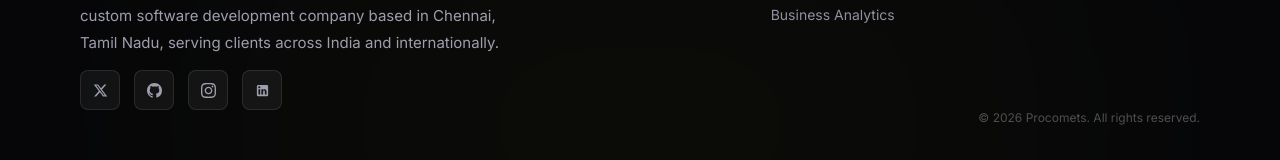
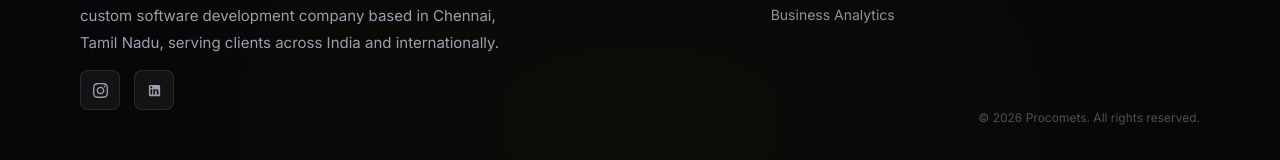
Before and after one commit to Procomets/procomtes-website-, a React (Vite) app: page /about in a window 1280 px wide. Shown: the part 2063-2223 px from the top of the page. Built offline with nearby package versions, Linux system fonts and the light colour scheme.

Commit message:
SCO content is added

```diff
--- a/index.html
+++ b/index.html
@@ -2,10 +2,11 @@
 <html lang="en">
   <head>
     <meta charset="UTF-8" />
-    <link rel="icon" type="image/svg+xml" href="/vite.svg" />
-    <meta name="viewport" content="width=device-widt, initial-scale=1.0" />
-    <title>Procomets Solutions — Custom Software Development Company</title>
+    <link rel="icon" type="image/png" href="/favicon.png" />
+    <meta name="viewport" content="width=device-width, initial-scale=1.0" />
+    <title>Procomets Solutions </title>
     <meta name="description" content="Procomets Solutions builds custom digital solutions including ERP development, web & mobile apps, AI automation, and business analytics to help businesses automate operations and accelerate growth." />
+    <meta property="og:image" content="/favicon.png" />
     <meta name="theme-color" content="#090909" />
     <link rel="preconnect" href="https://fonts.googleapis.com" />
     <link rel="preconnect" href="https://fonts.gstatic.com" crossorigin />
--- a/src/components/Footer.jsx
+++ b/src/components/Footer.jsx
@@ -60,14 +60,16 @@ export default function Footer() {
             {/* Social Icons */}
             <div className="flex items-center gap-3.5">
               {[
-                { name: "X", path: "M18.244 2.25h3.308l-7.227 8.26 8.502 11.24H16.17l-5.214-6.817L4.99 21.75H1.68l7.73-8.835L1.254 2.25H8.08l4.713 6.231zm-1.161 17.52h1.833L7.084 4.126H5.117z" },
-                { name: "GitHub", path: "M12 0C5.37 0 0 5.37 0 12c0 5.31 3.435 9.795 8.205 11.385.6.105.825-.255.825-.57 0-.285-.015-1.23-.015-2.235-3.015.555-3.795-.735-4.035-1.41-.135-.345-.72-1.41-1.23-1.695-.42-.225-1.02-.78-.015-.795.945-.015 1.62.87 1.845 1.23 1.08 1.815 2.805 1.305 3.495.99.105-.78.42-1.305.765-1.605-2.67-.3-5.46-1.335-5.46-5.925 0-1.305.465-2.385 1.23-3.225-.12-.3-.54-1.53.12-3.18 0 0 1.005-.315 3.3 1.23.96-.27 1.98-.405 3-.405s2.04.135 3 .405c2.295-1.56 3.3-1.23 3.3-1.23.66 1.65.24 2.88.12 3.18.765.84 1.23 1.905 1.23 3.225 0 4.605-2.805 5.625-5.475 5.925.435.375.81 1.095.81 2.22 0 1.605-.015 2.895-.015 3.3 0 .315.225.69.825.57A12.02 12.02 0 0024 12c0-6.63-5.37-12-12-12z" },
-                { name: "Instagram", path: "M12 2.163c3.204 0 3.584.012 4.85.07 3.252.148 4.771 1.691 4.919 4.919.058 1.265.069 1.645.069 4.849 0 3.205-.012 3.584-.069 4.849-.149 3.225-1.664 4.771-4.919 4.919-1.266.058-1.644.07-4.85.07-3.204 0-3.584-.012-4.849-.07-3.26-.149-4.771-1.699-4.919-4.92-.058-1.265-.07-1.644-.07-4.849 0-3.204.013-3.583.07-4.849.149-3.227 1.664-4.771 4.919-4.919 1.266-.057 1.645-.069 4.849-.069zm0-2.163c-3.259 0-3.667.014-4.947.072-4.358.2-6.78 2.618-6.98 6.98-.059 1.281-.073 1.689-.073 4.948 0 3.259.014 3.668.072 4.948.2 4.358 2.618 6.78 6.98 6.98 1.281.058 1.689.072 4.948.072 3.259 0 3.668-.014 4.948-.072 4.354-.2 6.782-2.618 6.979-6.98.059-1.28.073-1.689.073-4.948 0-3.259-.014-3.667-.072-4.947-.196-4.354-2.617-6.78-6.979-6.98-1.281-.059-1.69-.073-4.949-.073zm0 5.838c-3.403 0-6.162 2.759-6.162 6.162s2.759 6.163 6.162 6.163 6.162-2.759 6.162-6.163c0-3.403-2.759-6.162-6.162-6.162zm0 10.162c-2.209 0-4-1.79-4-4 0-2.209 1.791-4 4-4s4 1.791 4 4c0 2.21-1.791 4-4 4zm6.406-11.845c-.796 0-1.441.645-1.441 1.44s.645 1.44 1.441 1.44c.795 0 1.439-.645 1.439-1.44s-.644-1.44-1.439-1.44z" },
-                { name: "LinkedIn", path: "M19 3a2 2 0 0 1 2 2v14a2 2 0 0 1-2 2H5a2 2 0 0 1-2-2V5a2 2 0 0 1 2-2h14m-.5 15.5v-5.3a3.26 3.26 0 0 0-3.26-3.26c-.85 0-1.84.52-2.28 1.3v-1.11h-2.79v8.37h2.79v-4.93c0-.77.62-1.4 1.39-1.4a1.4 1.4 0 0 1 1.4 1.4v4.93h2.75M6.88 8.56a1.68 1.68 0 0 0 1.68-1.68c0-.93-.75-1.69-1.68-1.69a1.69 1.69 0 0 0-1.69 1.69c0 .93.76 1.68 1.69 1.68m1.39 9.94v-8.37H5.5v8.37h2.77z" }
+                //{ name: "X", path: "M18.244 2.25h3.308l-7.227 8.26 8.502 11.24H16.17l-5.214-6.817L4.99 21.75H1.68l7.73-8.835L1.254 2.25H8.08l4.713 6.231zm-1.161 17.52h1.833L7.084 4.126H5.117z" },
+                //{ name: "GitHub", path: "M12 0C5.37 0 0 5.37 0 12c0 5.31 3.435 9.795 8.205 11.385.6.105.825-.255.825-.57 0-.285-.015-1.23-.015-2.235-3.015.555-3.795-.735-4.035-1.41-.135-.345-.72-1.41-1.23-1.695-.42-.225-1.02-.78-.015-.795.945-.015 1.62.87 1.845 1.23 1.08 1.815 2.805 1.305 3.495.99.105-.78.42-1.305.765-1.605-2.67-.3-5.46-1.335-5.46-5.925 0-1.305.465-2.385 1.23-3.225-.12-.3-.54-1.53.12-3.18 0 0 1.005-.315 3.3 1.23.96-.27 1.98-.405 3-.405s2.04.135 3 .405c2.295-1.56 3.3-1.23 3.3-1.23.66 1.65.24 2.88.12 3.18.765.84 1.23 1.905 1.23 3.225 0 4.605-2.805 5.625-5.475 5.925.435.375.81 1.095.81 2.22 0 1.605-.015 2.895-.015 3.3 0 .315.225.69.825.57A12.02 12.02 0 0024 12c0-6.63-5.37-12-12-12z" },
+                { name: "Instagram", url: "#", path: "M12 2.163c3.204 0 3.584.012 4.85.07 3.252.148 4.771 1.691 4.919 4.919.058 1.265.069 1.645.069 4.849 0 3.205-.012 3.584-.069 4.849-.149 3.225-1.664 4.771-4.919 4.919-1.266.058-1.644.07-4.85.07-3.204 0-3.584-.012-4.849-.07-3.26-.149-4.771-1.699-4.919-4.92-.058-1.265-.07-1.644-.07-4.849 0-3.204.013-3.583.07-4.849.149-3.227 1.664-4.771 4.919-4.919 1.266-.057 1.645-.069 4.849-.069zm0-2.163c-3.259 0-3.667.014-4.947.072-4.358.2-6.78 2.618-6.98 6.98-.059 1.281-.073 1.689-.073 4.948 0 3.259.014 3.668.072 4.948.2 4.358 2.618 6.78 6.98 6.98 1.281.058 1.689.072 4.948.072 3.259 0 3.668-.014 4.948-.072 4.354-.2 6.782-2.618 6.979-6.98.059-1.28.073-1.689.073-4.948 0-3.259-.014-3.667-.072-4.947-.196-4.354-2.617-6.78-6.979-6.98-1.281-.059-1.69-.073-4.949-.073zm0 5.838c-3.403 0-6.162 2.759-6.162 6.162s2.759 6.163 6.162 6.163 6.162-2.759 6.162-6.163c0-3.403-2.759-6.162-6.162-6.162zm0 10.162c-2.209 0-4-1.79-4-4 0-2.209 1.791-4 4-4s4 1.791 4 4c0 2.21-1.791 4-4 4zm6.406-11.845c-.796 0-1.441.645-1.441 1.44s.645 1.44 1.441 1.44c.795 0 1.439-.645 1.439-1.44s-.644-1.44-1.439-1.44z" },
+                { name: "LinkedIn", url: "https://www.linkedin.com/company/procomets/posts/?viewAsMember=true", path: "M19 3a2 2 0 0 1 2 2v14a2 2 0 0 1-2 2H5a2 2 0 0 1-2-2V5a2 2 0 0 1 2-2h14m-.5 15.5v-5.3a3.26 3.26 0 0 0-3.26-3.26c-.85 0-1.84.52-2.28 1.3v-1.11h-2.79v8.37h2.79v-4.93c0-.77.62-1.4 1.39-1.4a1.4 1.4 0 0 1 1.4 1.4v4.93h2.75M6.88 8.56a1.68 1.68 0 0 0 1.68-1.68c0-.93-.75-1.69-1.68-1.69a1.69 1.69 0 0 0-1.69 1.69c0 .93.76 1.68 1.69 1.68m1.39 9.94v-8.37H5.5v8.37h2.77z" }
               ].map((s, i) => (
                 <a
                   key={i}
-                  href="#"
+                  href={s.url || "#"}
+                  target={s.url && s.url !== "#" ? "_blank" : undefined}
+                  rel={s.url && s.url !== "#" ? "noopener noreferrer" : undefined}
                   aria-label={s.name}
                   className="w-10 h-10 rounded-lg bg-white/5 border border-white/10 flex items-center justify-center text-[#9E9EAE] hover:text-[#D8FF00] hover:border-[#D8FF00]/50 hover:bg-[#D8FF00]/10 transition-all duration-300"
                 >
--- a/src/components/TeamSection.jsx
+++ b/src/components/TeamSection.jsx
@@ -4,29 +4,34 @@ import { ScrollTrigger } from "gsap/ScrollTrigger";
 
 gsap.registerPlugin(ScrollTrigger);
 
+import sharanImg from "../assets/minds behind procomets/sharan.jpg";
+import pranavImg from "../assets/minds behind procomets/pranav.jpg";
+import santhoshImg from "../assets/minds behind procomets/Santhosh.jpg";
+import ashvithaImg from "../assets/minds behind procomets/Ashvitha.jpg";
+
 const teamMembers = [
   {
     name: "Sharan",
     designation: "Founder & Chief Executive Officer",
-    image: "src/assets/minds behind procomets/sharan.jpg",
+    image: sharanImg,
     linkedin: "https://www.linkedin.com/in/sharanrajt/"
   },
   {
     name: "Pranav",
     designation: "Co-Founder & Business Analytics Lead",
-    image: "src/assets/minds behind procomets/pranav.jpg",
+    image: pranavImg,
     linkedin: "https://www.linkedin.com/in/pranav-m-75a156293/"
   },
   {
     name: "Santhosh",
     designation: "Co-Founder & Creative UI/UX Designer",
-    image: "src/assets/minds behind procomets/Santhosh.jpg",
+    image: santhoshImg,
     linkedin: "https://www.linkedin.com/in/santhosh-m-b372342a5/"
   },
   {
     name: "Ashvitha",
     designation: "Co-Founder & Marketing Lead",
-    image: "src/assets/minds behind procomets/Ashvitha.jpg",
+    image: ashvithaImg,
     linkedin: "https://www.linkedin.com/in/ashvithar/"
   }
 ];
```
Also changed, not shown: public/favicon.png (added), src/assets/procomet logo black bg.png (added).
